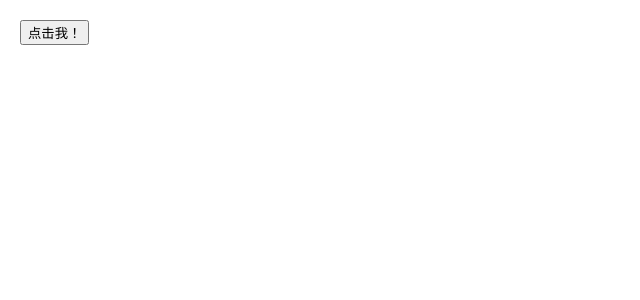
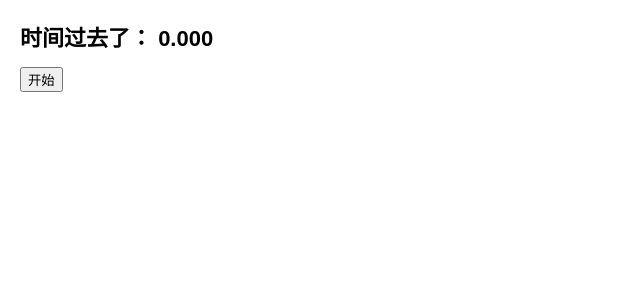
Before and after one commit to MufuDe/20241018-react-ref, a React (Create React App) app: page / in a window 1280 px wide. Shown: the top 300 px of the page, without its empty margins (0-640 px from the left). Built offline with nearby package versions, Linux system fonts and the light colour scheme.

Commit message:
1. 制作秒表;

```diff
--- a/src/App.js
+++ b/src/App.js
@@ -1,12 +1,29 @@
-import { useRef } from "react";
+import { useState } from "react";
 
-export default function Counter() {
-  let ref = useRef(0);
+export default function Stopwatch() {
+  const [startTime, setStartTime] = useState(null);
+  const [now, setNow] = useState(null);
 
-  function handleClick() {
-    ref.current = ref.current + 1;
-    alert("你点击了 " + ref.current + " 次！");
+  function handleStart() {
+    // 开始计时。
+    setStartTime(Date.now());
+    setNow(Date.now());
+
+    setInterval(() => {
+      // 每 10ms 更新一次当前时间。
+      setNow(Date.now());
+    }, 10);
   }
 
-  return <button onClick={handleClick}>点击我！</button>;
+  let secondsPassed = 0;
+  if (startTime != null && now != null) {
+    secondsPassed = (now - startTime) / 1000;
+  }
+
+  return (
+    <>
+      <h1>时间过去了： {secondsPassed.toFixed(3)}</h1>
+      <button onClick={handleStart}>开始</button>
+    </>
+  );
 }
```
